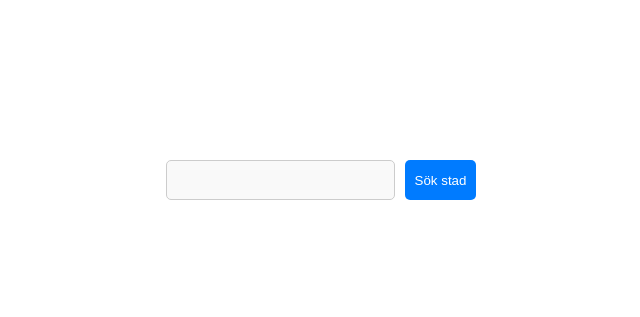
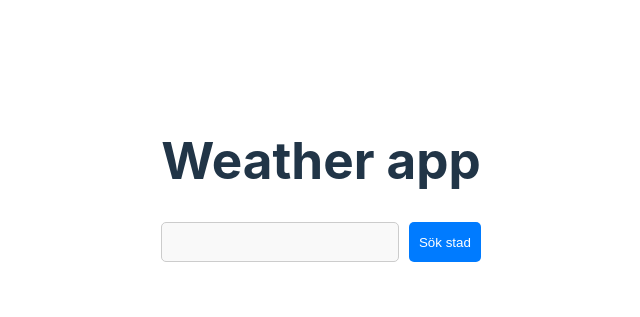
Before and after one commit to springsten/weather-app, a website built with Vite: page index.html in a window 1280 px wide. Shown: the part 210-527 px from the top of the page, without its empty margins (319-959 px from the left). Built offline with nearby package versions, Linux system fonts and the light colour scheme.

Commit message:
Updated README

```diff
--- a/index.html
+++ b/index.html
@@ -8,6 +8,7 @@
   </head>
   <body>
     <div id="app">
+      <h1>Weather app</h1>
       <section id="weatherInfo"></section>
       <form id="searchForm">
         <input type="text" id="searchText" />
```
Also changed, not shown: README.md.
